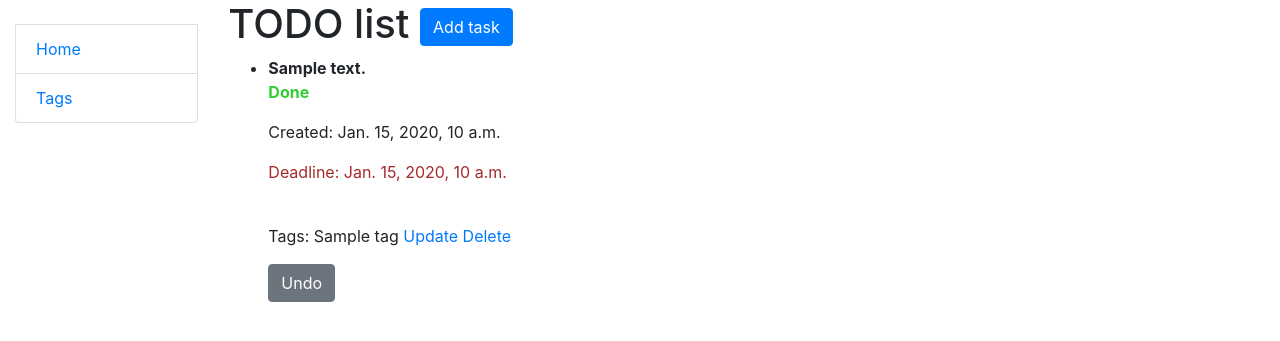
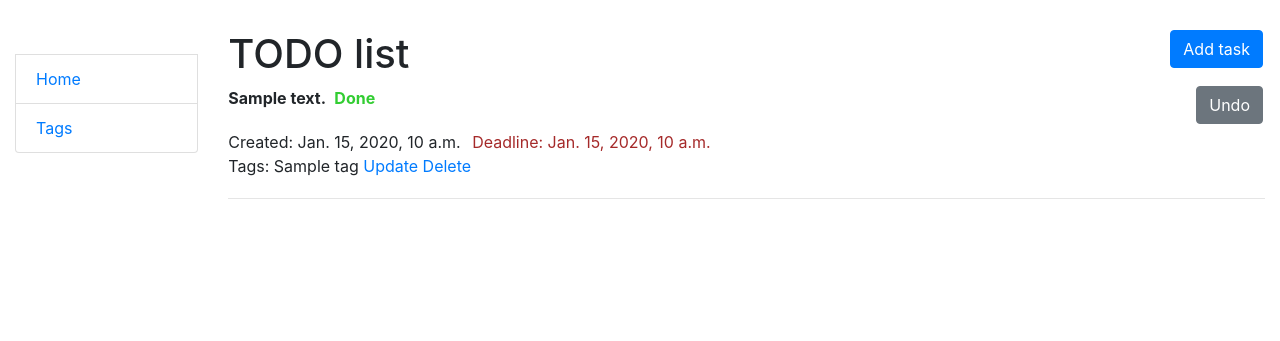
Before and after one commit to ValeriiaKyr/todo_list, a Django app: page / in a window 1280 px wide. Shown: the top 341 px of the page. Run offline with Django 5.2, Linux system fonts and the light colour scheme; tables that the repository leaves empty hold one stand-in row (values such as "Sample post").

Commit message:
add styles

```diff
--- /dev/null
+++ b/static/css/styles.css
@@ -0,0 +1,8 @@
+body {
+    margin-top: 30px;
+}
+
+.link-to-page {
+    float: right;
+    margin: 0 2px 0 2px;
+}
--- a/templates/app/tag_form.html
+++ b/templates/app/tag_form.html
@@ -1,11 +1,11 @@
 {% extends "base.html" %}
-{#{% load crispy_forms_filters %}#}
+{% load crispy_forms_filters %}
 
 {% block content %}
   <h1>{{ object|yesno:"Update,Create" }} tag</h1>
   <form action="" method="post" novalidate>
     {% csrf_token %}
-    {{ form.as_p }}
+    {{ form|crispy }}
 
     <input type="submit" value="Submit" class="btn btn-primary">
   </form>
--- a/templates/app/tag_list.html
+++ b/templates/app/tag_list.html
@@ -4,7 +4,7 @@
     <h1>
       Tags
       <a href="{% url "app:tag-create" %}" class="btn btn-primary link-to-page">
-        Create
+        Add
       </a>
     </h1>
 
@@ -21,7 +21,7 @@
         <td><a href="{% url "app:tag-update" pk=tag.id %}" class="btn btn-secondary link-to-page">
           Update
         </a></td>
-        <td> <a href="{% url "app:tag-delete" pk=tag.id %}" class="btn btn-danger link-to-page">
+        <td> <a href="{% url "app:tag-delete" pk=tag.id %}" class="btn btn-secondary link-to-page">
           Delete
         </a></td>
       </tr>
--- a/templates/app/task_form.html
+++ b/templates/app/task_form.html
@@ -1,11 +1,11 @@
 {% extends "base.html" %}
-{#{% load crispy_forms_filters %}#}
+{% load crispy_forms_filters %}
 
 {% block content %}
   <h1>{{ object|yesno:"Update,Create" }} task</h1>
   <form action="" method="post" novalidate>
     {% csrf_token %}
-    {{ form.as_p }}
+    {{ form|crispy }}
 
     <input type="submit" value="Submit" class="btn btn-primary">
   </form>
--- a/templates/app/task_list.html
+++ b/templates/app/task_list.html
@@ -9,22 +9,30 @@
   </h1>
 
   {% if task_list %}
-    <ul>
+    <ul style="list-style-type: none; padding-left: 0;">
       {% for task in task_list %}
         <li>
+         {% if task.done %}
+          <a href="{% url "app:todo-complete" pk=task.id %}" class="btn btn-secondary link-to-page">
+            Undo
+          </a>
+        {% else %}
+          <a href="{% url "app:todo-complete" pk=task.id %}" class="btn btn-success link-to-page">
+            Complete
+          </a>
+        {% endif %}
           <b>{{ task.description }}
           {% if task.done %}
-            <p style="color: limegreen">Done</p>
+            <span style="color: limegreen; margin-left: 5px;">Done</span>
           {% else %}
-            <p style="color: red">Not done</p>
+            <span style="color: red; margin-left: 5px;">Not done</span>
           {% endif %}
           </b>
 
-          <p>
+          <p style="margin: 20px 0;">
             Created: {{ task.created_at }}
           {% if task.deadline %}
-            <p style="color: brown">Deadline: {{ task.deadline }}<p/>
-
+              <span style="color: brown; margin-left: 7px;">Deadline: {{ task.deadline }}</span>
           {% endif %}
             <br>
             Tags:
@@ -38,17 +46,10 @@
             Delete
           </a>
           </p>
-          {% if task.done %}
-          <a href="{% url "app:todo-complete" pk=task.id %}" class="btn btn-secondary link-to-page">
-            Undo
-          </a>
-        {% else %}
-          <a href="{% url "app:todo-complete" pk=task.id %}" class="btn btn-success link-to-page">
-            Complete
-          </a>
-        {% endif %}
         </li>
+        <hr>
       {% endfor %}
+
     </ul>
   {% else %}
     <p>There are no task</p>
--- a/templates/base.html
+++ b/templates/base.html
@@ -9,8 +9,8 @@
           href="https://cdn.jsdelivr.net/npm/bootstrap@4.5.3/dist/css/bootstrap.min.css"
           integrity="sha384-TX8t27EcRE3e/ihU7zmQxVncDAy5uIKz4rEkgIXeMed4M0jlfIDPvg6uqKI2xXr2"
           crossorigin="anonymous">
-{#    {% load static %}#}
-{#    <link rel="stylesheet" href="{% static 'css/styles.css' %}">#}
+    {% load static %}
+    <link rel="stylesheet" href="{% static 'css/styles.css' %}">
 </head>
 
 <body>
@@ -27,10 +27,6 @@
 
             {% block content %}{% endblock %}
 
-{#            {% block pagination %}#}
-{#                {% include "includes/pagination.html" %}#}
-{#            {% endblock %}#}
-
         </div>
     </div>
 </div>
```
Also changed, not shown: todo_list/settings.py (+7 -1 lines).
